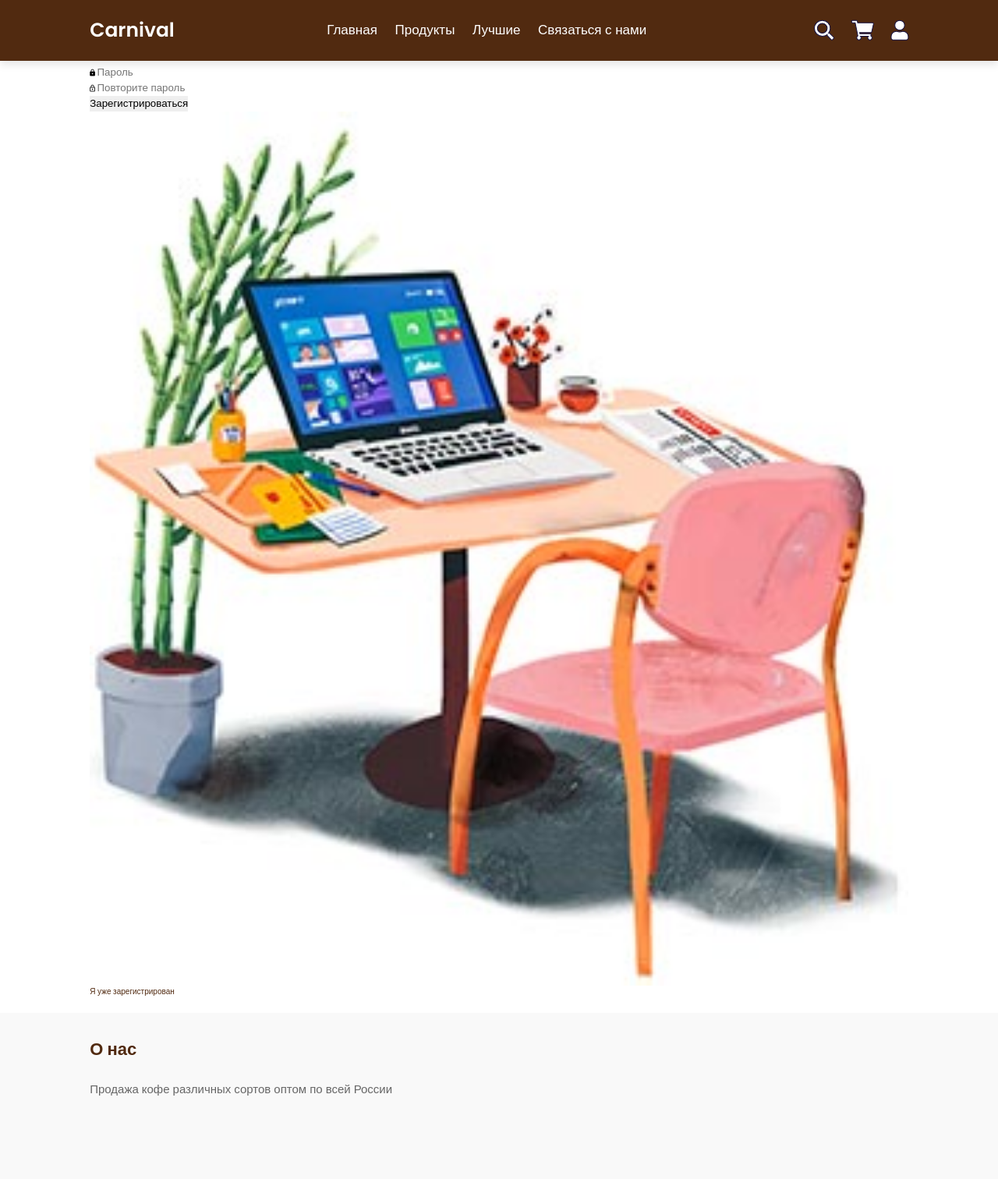
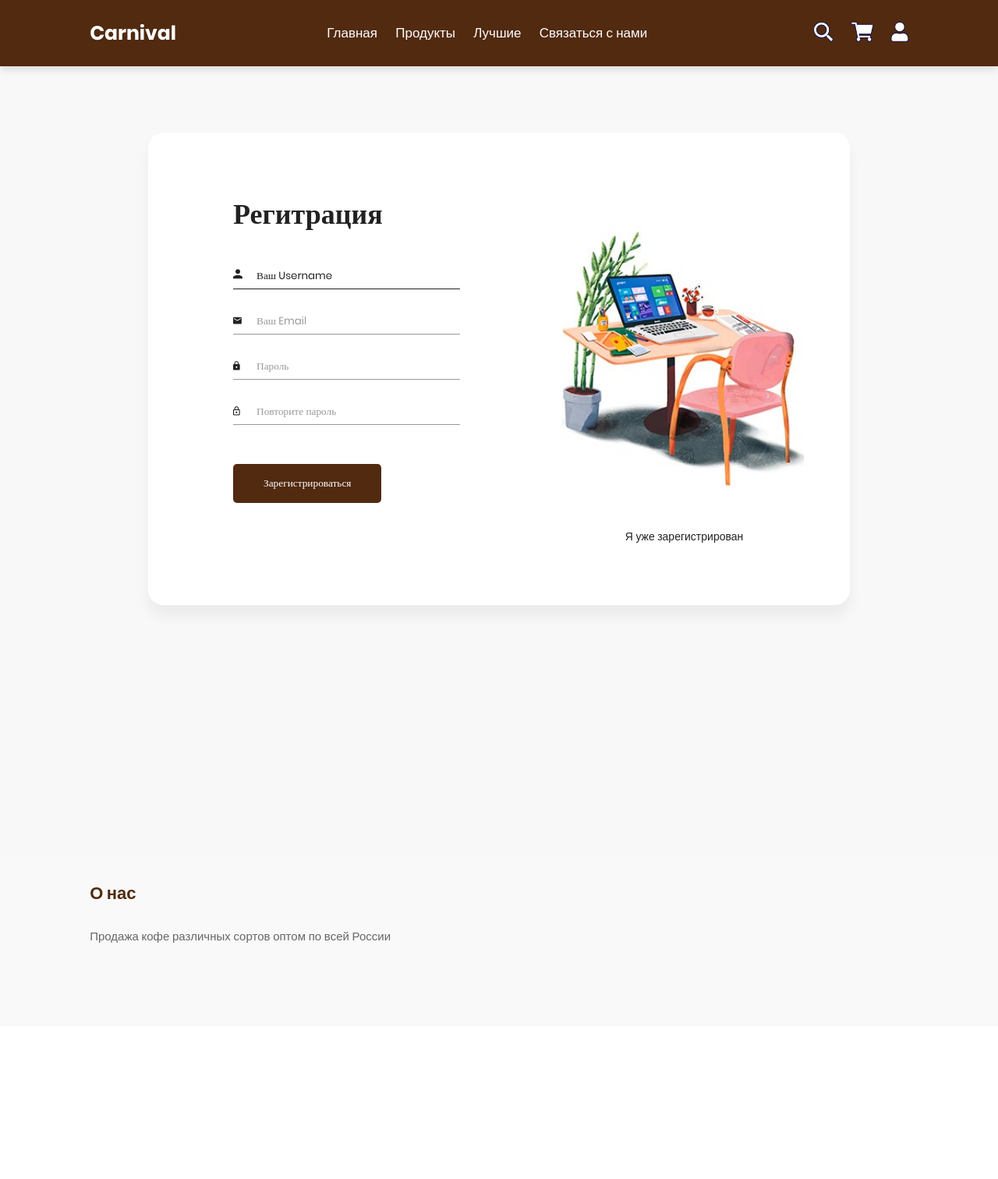
Before and after one commit to chieftainroman/Carnival, a Django app: page /signup in a window 1280 px wide. Shown: the whole page at 78% size. After the commit the page ends 1209 px from the top, so only its background shows below. Run offline with Django 4.2, Linux system fonts and the light colour scheme; some libraries are stand-ins or nearby versions; some web fonts are replaced.

Commit message:
Update signup.html

```diff
--- a/templates/authentication/signup.html
+++ b/templates/authentication/signup.html
@@ -11,11 +11,11 @@
     <title>Регистрация в Carnival</title>
 
     <!-- Font Icon -->
-    <link rel="stylesheet" href="{% static 'authentification/fonts/material-icon/css/material-design-iconic-font.min.css'%}">
+    <link rel="stylesheet" href="{% static 'authentication/fonts/material-icon/css/material-design-iconic-font.min.css'%}">
     <link rel="stylesheet" type="text/css" href="http://fonts.googleapis.com/css?family=Comfortaa&subset=latin,cyrillic">
 
     <!-- Main css -->
-    <link rel="stylesheet" href="{% static 'authentification/css/style.css'%}">
+    <link rel="stylesheet" href="{% static 'authentication/css/style.css'%}">
 </head>
 <body>
 
@@ -62,7 +62,7 @@
                         </form>
                     </div>
                     <div class="signup-image">
-                        <figure><img src="{% static 'authentification/images/signup-image.jpg'%}" alt="sing up image"></figure>
+                        <figure><img src="{% static 'authentication/images/signup-image.jpg'%}" alt="sing up image"></figure>
                         <a href="{% url 'login' %}" class="signup-image-link">Я уже зарегистрирован</a>
                     </div>
                 </div>
@@ -73,8 +73,8 @@
     </div>
 
     <!-- JS -->
-    <script src="{% static 'authentification/vendor/jquery/jquery.min.js'%}"></script>
-    <script src="{% static 'authentification/js/main.js'%}"></script>
+    <script src="{% static 'authentication/vendor/jquery/jquery.min.js'%}"></script>
+    <script src="{% static 'authentication/js/main.js'%}"></script>
 </body><!-- This templates was made by Colorlib (https://colorlib.com) -->
 </html>
 {% endblock %}
```
